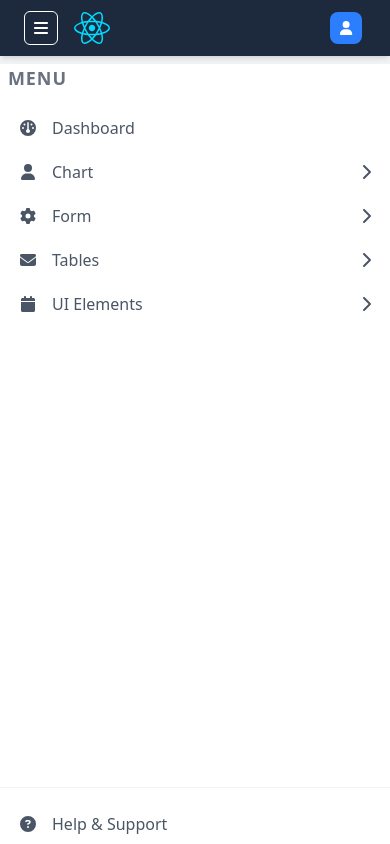
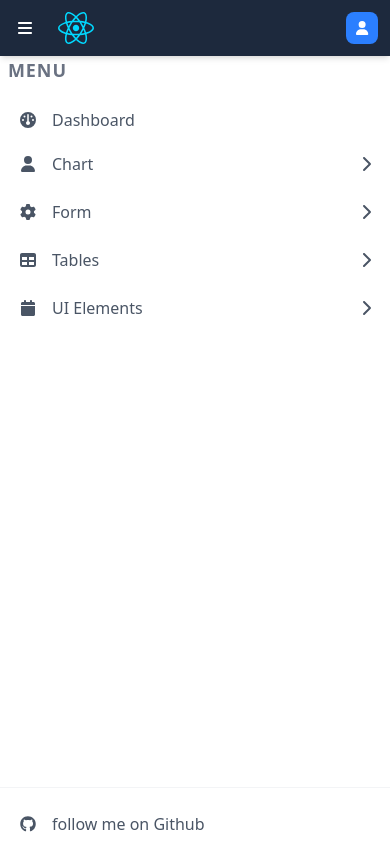
Before and after one commit to Rafhi-dev/HyperDash, a React (Vite) app: page / in a window 390 px wide. Built offline with nearby package versions, Linux system fonts and the light colour scheme.

Commit message:
Refactor sidebar state management and enhance SidebarMenuItem functionality; update Navbar and MainLayout for improved layout and responsiveness

```diff
--- a/src/App.jsx
+++ b/src/App.jsx
@@ -9,12 +9,6 @@ import NotFound from "./pages/404";
 
 function App() {
   const [isSidebarCollapsed, setIsSidebarCollapsed] = useState(false);
-
-  // Load sidebar state from localStorage
-  useEffect(() => {
-    const collapsed = localStorage.getItem("sidebarCollapsed") === "true";
-    setIsSidebarCollapsed(collapsed);
-  }, []);
 
   // Save sidebar state
   useEffect(() => {
--- a/src/components/layout/MainLayout.jsx
+++ b/src/components/layout/MainLayout.jsx
@@ -1,28 +1,36 @@
-import { Outlet } from "react-router-dom"; // Untuk merender child routes
-import Navbar from "./Navbar";
-import Sidebar from "./Sidebar";
+// src/layouts/MainLayout.jsx (atau path yang sesuai) - PERBAIKI BAGIAN INI
+import { Outlet } from "react-router-dom";
+import Navbar from "./Navbar"; // Sesuaikan path jika berbeda
+import Sidebar from "./Sidebar"; // Sesuaikan path jika berbeda
 import { useMediaQuery } from "react-responsive";
-
 
 function MainLayout({
   isSidebarCollapsed,
   setIsSidebarCollapsed,
 }) {
+  const isMobile = useMediaQuery({ query: "(max-width: 768px)" });
 
-  const isMobile = useMediaQuery({ query: "(max-width: 768px)" });
+  // Variabel ini HARUS sesuai dengan tinggi Navbar.
+  // Jika Navbar menggunakan h-14, di sini gunakan pt-14.
+  const navbarHeightOffsetClass = "pt-14";
+
   return (
-    <div className="bg-gray-100 min-h-screen font-sans antialiased">
+    <div className="bg-gray-200 min-h-screen font-sans antialiased">
       <Navbar
         isSidebarCollapsed={isSidebarCollapsed}
         setIsSidebarCollapsed={setIsSidebarCollapsed}
       />
-      <div className="flex pt-16">
-        <Sidebar isCollapsed={isSidebarCollapsed} isMobile={isMobile}/>
+
+      <div className={`flex ${navbarHeightOffsetClass}`}>
+        <Sidebar
+          isCollapsed={isSidebarCollapsed}
+          isMobile={isMobile}
+          setSidebarCollapsed={setIsSidebarCollapsed}
+        />
         <main
-          className={`flex-1 p-6 mt-0 transition-all duration-300 ${
-            isSidebarCollapsed ? "md:ml-16" : "md:ml-60"
+          className={`flex-1 pb-6 pt-0 transition-all duration-300 ${
+            isSidebarCollapsed ? "md:ml-16" : "md:ml-64"
           }`}
-
         >
           <Outlet />
         </main>
--- a/src/components/layout/Navbar.jsx
+++ b/src/components/layout/Navbar.jsx
@@ -1,3 +1,4 @@
+// src/components/Navbar.jsx (atau path yang sesuai)
 import { useState, useRef, useEffect } from 'react';
 import { FontAwesomeIcon } from '@fortawesome/react-fontawesome';
 import { faBars, faUser, faUserCircle, faCog, faSignOutAlt } from '@fortawesome/free-solid-svg-icons';
@@ -11,7 +12,7 @@ function Navbar({ isSidebarCollapsed, setIsSidebarCollapsed }) {
   };
 
   const toggleDropdown = () => {
-    setDropdownOpen(prev => !prev);
+    setDropdownOpen(!dropdownOpen);
   };
 
   useEffect(() => {
@@ -25,18 +26,22 @@ function Navbar({ isSidebarCollapsed, setIsSidebarCollapsed }) {
   }, []);
 
   return (
-    <nav className="bg-slate-800 shadow-md text-white p-2 px-6 fixed w-full top-0 z-20">
-      <div className="container mx-auto flex justify-between items-center">
-        {/* Sidebar toggle and logo */}
+    <nav className="bg-slate-800 shadow-md text-white px-2 fixed w-full top-0 z-20 h-14 flex items-center">
+
+      <div className="container mx-auto flex justify-between items-center w-full">
+        {/* Tombol Sidebar toggle dan logo */}
         <div className="flex items-center space-x-4">
           <button
             onClick={toggleSidebar}
-            className="focus:outline-none p-1 border rounded-md hover:bg-gray-100/20"
+            className="focus:outline-none p-1 border border-transparent text-white rounded-md hover:bg-gray-100/20"
             aria-label="Toggle sidebar"
+            aria-expanded={!isSidebarCollapsed}
+            aria-controls="sidebar"
           >
             <FontAwesomeIcon icon={faBars} className="w-6 h-6" />
           </button>
-          <img src='./src/assets/react.svg' alt="Company Logo" className="w-auto h-auto" />
+          {/* Pastikan ukuran logo tidak melebihi tinggi navbar. Contoh: h-8 (2rem) */}
+          <img src='./src/assets/react.svg' alt="Company Logo" className="h-8 w-auto" />
         </div>
 
         {/* Profile dropdown */}
@@ -56,7 +61,7 @@ function Navbar({ isSidebarCollapsed, setIsSidebarCollapsed }) {
           {dropdownOpen && (
             <div className="absolute right-0 mt-2 w-48 bg-white rounded-md shadow-lg z-30 border border-gray-100">
               <div className="px-4 py-3 border-b border-gray-100">
-                <p className="text-sm font-medium">Signed in as</p>
+                <p className="text-sm font-medium text-gray-900">Signed in as</p> {/* Warna teks agar terbaca di bg putih */}
                 <p className="text-sm text-gray-500 truncate">admin@example.com</p>
               </div>
               <a href="#" className="block px-4 py-2 text-sm text-gray-700 hover:bg-blue-50 hover:text-blue-600">
@@ -76,4 +81,4 @@ function Navbar({ isSidebarCollapsed, setIsSidebarCollapsed }) {
   );
 }
 
-export default Navbar
+export default Navbar;
--- a/src/components/layout/Sidebar.jsx
+++ b/src/components/layout/Sidebar.jsx
@@ -1,3 +1,4 @@
+import { faGithub } from "@fortawesome/free-brands-svg-icons";
 import SidebarMenuItem from "./SidebarMenuItem";
 import {
   faGauge,
@@ -7,12 +8,18 @@ import {
   faCalendar,
   faQuestionCircle,
   faInbox,
+  faExclamation,
+  faCertificate,
+  faSquareCaretLeft,
   faPaperPlane,
+  faSquareCaretRight,
+  faImage,
+  faTable,
 } from "@fortawesome/free-solid-svg-icons";
 
-function Sidebar({ isCollapsed, isMobile }) {
+function Sidebar({ isCollapsed, isMobile, setSidebarCollapsed }) {
   const menuItems = [
-    { icon: faGauge, label: "Dashboard", loc: "/home" },
+    { icon: faGauge, label: "Dashboard", loc: "/" },
     {
       icon: faUser,
       label: "Chart",
@@ -31,7 +38,7 @@ function Sidebar({ isCollapsed, isMobile }) {
       ],
     },
     {
-      icon: faEnvelope,
+      icon: faTable,
       label: "Tables",
       subItems: [
         { icon: faInbox, label: "Basic Tables", loc: "/basic-tables" },
@@ -42,18 +49,17 @@ function Sidebar({ isCollapsed, isMobile }) {
       icon: faCalendar,
       label: "UI Elements",
       subItems: [
-        { icon: faInbox, label: "Buttons", loc: "/buttons" },
-        { icon: faPaperPlane, label: "Cards", loc: "/cards" },
-        { icon: faInbox, label: "Modals", loc: "/modals" },
-        { icon: faPaperPlane, label: "Tabs", loc: "/tabs" },
-        { icon: faInbox, label: "Buttons", loc: "/buttons" },
-        { icon: faPaperPlane, label: "Cards", loc: "/cards" },
-        { icon: faInbox, label: "Modals", loc: "/modals" },
-        { icon: faPaperPlane, label: "Tabs", loc: "/tabs" },
-        { icon: faInbox, label: "Buttons", loc: "/buttons" },
-        { icon: faPaperPlane, label: "Cards", loc: "/cards" },
-        { icon: faInbox, label: "Modals", loc: "/modals" },
-        { icon: faPaperPlane, label: "Tabs", loc: "/tabs" },
+        { label: "Alerts", loc: "#" },
+        { label: "Badges", loc: "#" },
+        { label: "Buttons", loc: "#" },
+        { label: "Buttons Group", loc: "#" },
+        { label: "Cards", loc: "#" },
+        { label: "Carousel", loc: "#" },
+        { label: "Modals", loc: "#" },
+        { label: "Dropdowns", loc: "#" },
+        { label: "Notification", loc: "#" },
+        { label: "Popovers", loc: "#" },
+        { label: "Tabs", loc: "#" },
       ],
     },
   ];
@@ -62,7 +68,7 @@ function Sidebar({ isCollapsed, isMobile }) {
     <aside
       id="sidebar"
       aria-label="Sidebar Navigation"
-      className={`flex flex-col bg-white shadow-md fixed top-16 left-0 bottom-0 z-10 transition-all duration-500
+      className={`flex flex-col bg-white shadow-md absolute top-14 left-0 bottom-0 z-10 transition-all duration-500
         ${
           isMobile
             ? isCollapsed
@@ -70,7 +76,7 @@ function Sidebar({ isCollapsed, isMobile }) {
               : "w-full sidebar-visible"
             : isCollapsed
             ? "w-16 sidebar-collapsed"
-            : "w-60"
+            : "w-64"
         }`}
     >
       <div className="mb-4 px-2">
@@ -95,6 +101,8 @@ function Sidebar({ isCollapsed, isMobile }) {
               loc={item.loc}
               badge={item.badge}
               subItems={item.subItems}
+              setIsSidebarCollapsed={setSidebarCollapsed}
+              isSidebarCollapsed={isCollapsed}
             />
           ))}
         </ul>
@@ -108,9 +116,11 @@ function Sidebar({ isCollapsed, isMobile }) {
       >
         <ul>
           <SidebarMenuItem
-            icon={faQuestionCircle}
-            label={"Help & Support"}
-            loc={"/help"}
+            icon={faGithub}
+            label={"follow me on Github"}
+            loc={"/github"}
+            setIsSidebarCollapsed={setSidebarCollapsed}
+            isSidebarCollapsed={isCollapsed}
           />
         </ul>
       </div>
--- a/src/components/layout/SidebarMenuItem.jsx
+++ b/src/components/layout/SidebarMenuItem.jsx
@@ -1,4 +1,4 @@
-import { useState } from "react";
+import { useState, useEffect } from "react";
 import { FontAwesomeIcon } from "@fortawesome/react-fontawesome";
 import {
   faChevronDown,
@@ -6,15 +6,22 @@ import {
 } from "@fortawesome/free-solid-svg-icons";
 import { Link } from "react-router-dom";
 
-function SidebarMenuItem({ icon, label, badge, loc, subItems }) {
+function SidebarMenuItem({ icon, label, badge, loc, subItems, setIsSidebarCollapsed, isSidebarCollapsed }) {
   const [isSubmenuOpen, setIsSubmenuOpen] = useState(false);
+
+  // Tutup submenu jika sidebar collapse
+  useEffect(() => {
+    if (isSidebarCollapsed) {
+      setIsSubmenuOpen(false);
+    }
+  }, [isSidebarCollapsed]);
 
   const handleItemClick = (e) => {
     if (subItems && subItems.length > 0) {
       e.preventDefault();
       setIsSubmenuOpen(!isSubmenuOpen);
+      setIsSidebarCollapsed(false); // Expand sidebar jika submenu diklik
     }
-
   };
 
   return (
@@ -23,7 +30,6 @@ function SidebarMenuItem({ icon, label, badge, loc, subItems }) {
         <Link
           to={loc}
           className={`menu-item flex items-center p-2 text-gray-600 hover:bg-blue-50 hover:text-blue-600 rounded-lg transition-colors cursor-pointer`}
-
         >
           <FontAwesomeIcon icon={icon} className="w-6 text-center" />
           <span className="sidebar-text ml-3 flex-grow">{label}</span>
@@ -33,8 +39,7 @@ function SidebarMenuItem({ icon, label, badge, loc, subItems }) {
             </span>
           )}
         </Link>
-      ) : (
-        subItems && subItems.length > 0 ? (
+      ) : subItems && subItems.length > 0 ? (
         <button
           type="button"
           onClick={handleItemClick}
@@ -67,10 +72,17 @@ function SidebarMenuItem({ icon, label, badge, loc, subItems }) {
             </span>
           )}
         </Link>
-        )
       )}
-      {subItems && subItems.length > 0 && isSubmenuOpen && (
-        <ul className="pl-6 mt-1 space-y-1">
+
+      {subItems && subItems.length > 0 && (
+        <ul
+          className={`pl-6 mt-1 space-y-1 overflow-hidden transition-all duration-500 ease-in-out ${
+            isSubmenuOpen
+              ? "max-h-screen opacity-100 visible"
+              : "max-h-0 opacity-0 invisible"
+          }         `}
+          aria-hidden={!isSubmenuOpen}
+        >
           {subItems.map((subItem, index) => (
             <SidebarMenuItem
               key={subItem.loc || subItem.label || index}
@@ -78,6 +90,9 @@ function SidebarMenuItem({ icon, label, badge, loc, subItems }) {
               label={subItem.label}
               loc={subItem.loc}
               badge={subItem.badge}
+              subItems={subItem.subItems}
+              setIsSidebarCollapsed={setIsSidebarCollapsed}
+              isSidebarCollapsed={isSidebarCollapsed} // <-- penting!
             />
           ))}
         </ul>
--- a/src/components/layout/contents/MainContent.jsx
+++ b/src/components/layout/contents/MainContent.jsx
@@ -1,6 +1,6 @@
 const MainContent = () => {
   return (
-    <div className="bg-white rounded-lg shadow-sm p-6">
+    <div className="bg-blue-300 rounded-lg h-50 shadow-sm p-6">
       <h1 className="text-2xl md:text-3xl font-bold text-gray-800">
         Greetings Sir.
       </h1>
```
Lines whose indentation alone changed are shown as unchanged.
